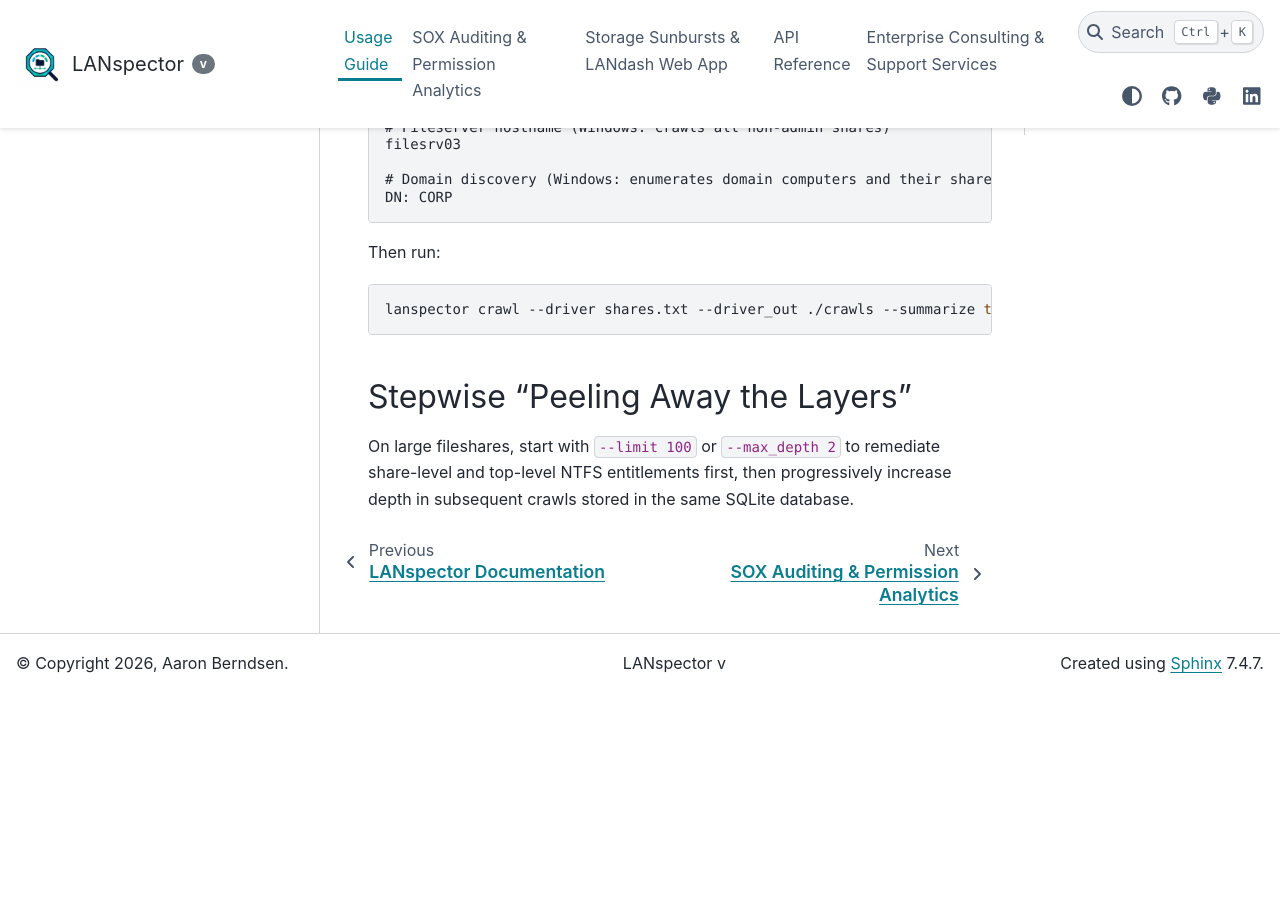
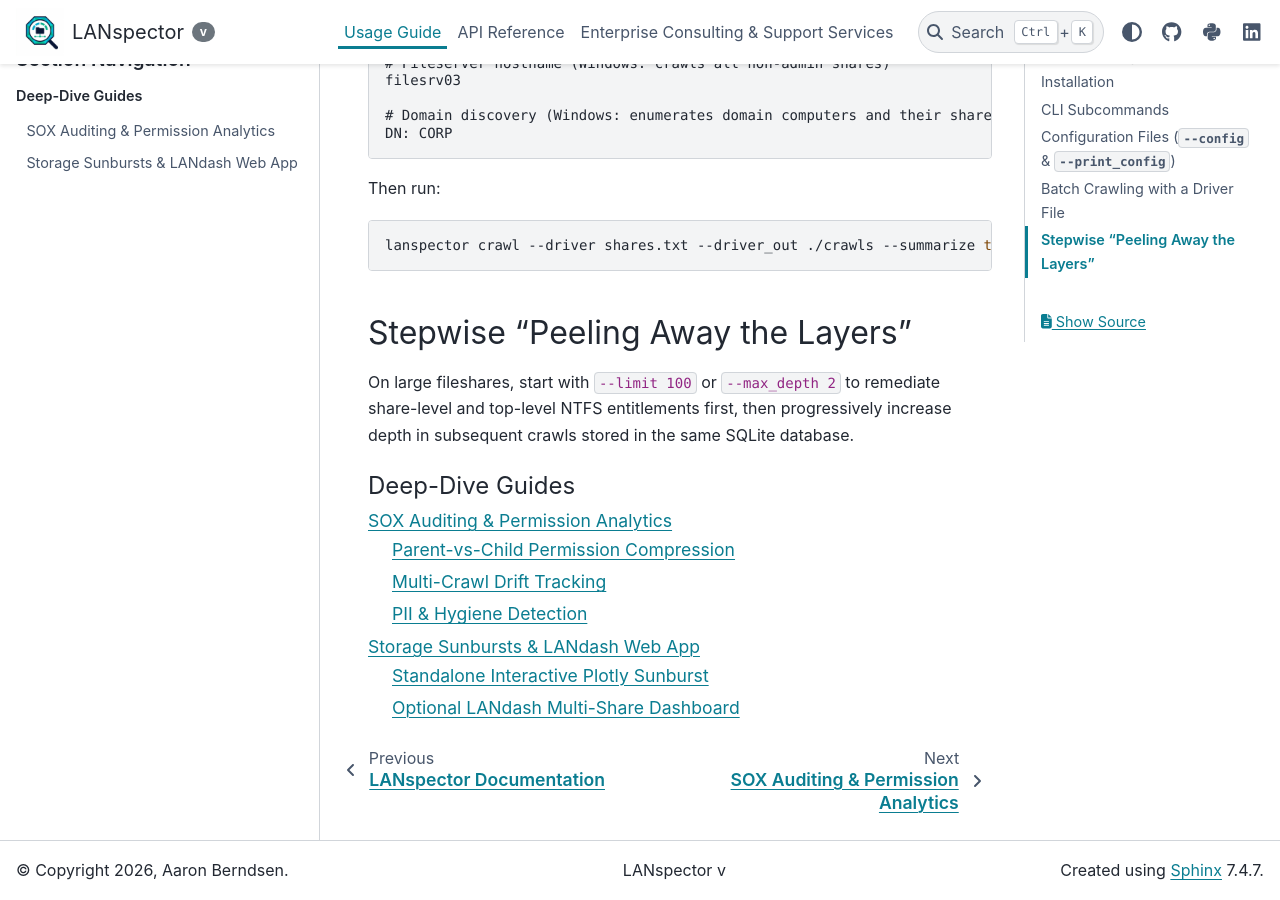
Before and after one commit to aberndsen/lanspector, a Sphinx documentation site: the page built from docs/source/usage.rst, in a window 1280 px wide and 900 px high, scrolled down 2917 px. Built offline with Sphinx 7.4.7 and the PyData theme 0.15.4, drawn with Linux system fonts in a browser that asks for light colours; the version number could not be read and is left out; before the commit the page ends 3609 px from its top, so only the background shows below that.

Commit message:
docs: nest auditing and sunburst guides under Usage Guide [skip release]

```diff
--- a/docs/source/index.rst
+++ b/docs/source/index.rst
@@ -58,8 +58,6 @@ Or from Python:
    :hidden:
 
    usage
-   auditing_guide
-   sunburst_dashboard_guide
    api/index
    consulting
 
--- a/docs/source/usage.rst
+++ b/docs/source/usage.rst
@@ -134,3 +134,10 @@ Stepwise "Peeling Away the Layers"
 On large fileshares, start with ``--limit 100`` or ``--max_depth 2`` to remediate share-level and
 top-level NTFS entitlements first, then progressively increase depth in subsequent crawls stored
 in the same SQLite database.
+
+.. toctree::
+   :maxdepth: 2
+   :caption: Deep-Dive Guides
+
+   auditing_guide
+   sunburst_dashboard_guide
```
